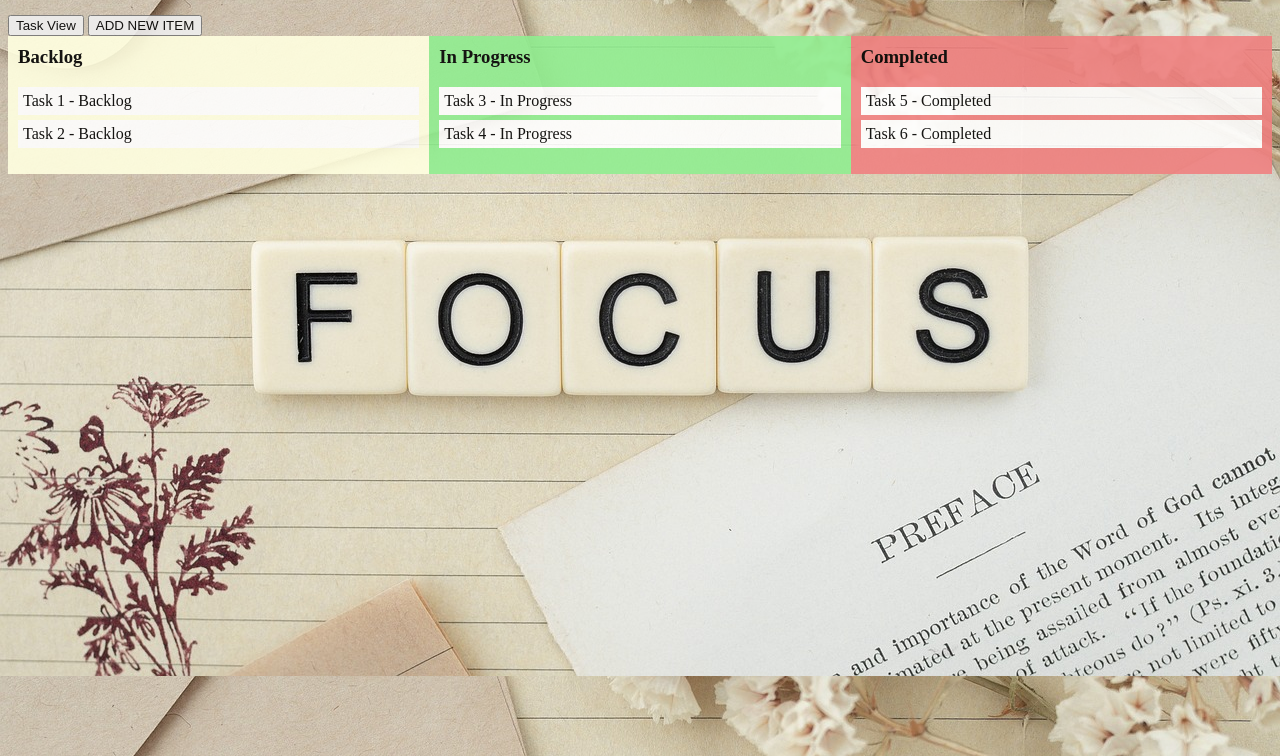
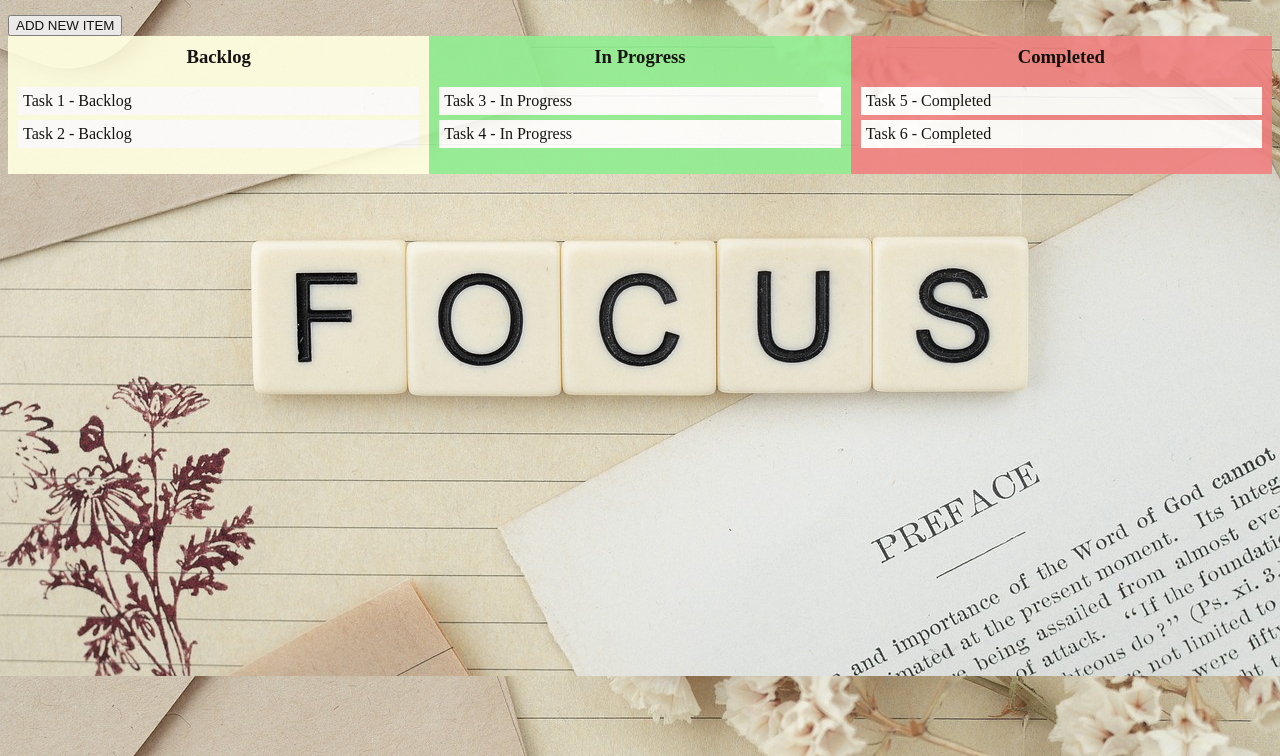
Before and after one commit to j3ffro66/CMSC_495_Final, a website: page views/InteractiveTaskMgt.html in a window 1280 px wide. Shown: the part 44-800 px from the top of the page. Drawn offline with Linux system fonts and the light colour scheme.

Commit message:
Update CSS style.

```diff
--- a/public/css/InteractiveStyles.css
+++ b/public/css/InteractiveStyles.css
@@ -11,6 +11,10 @@ body {
 .task-container {
   display: flex;
   justify-content: space-between;
+}
+
+.task-container h3 {
+  text-align: center;
 }
 
 .task-list {
--- a/views/InteractiveTaskMgt.html
+++ b/views/InteractiveTaskMgt.html
@@ -16,7 +16,7 @@
   </a>
   <div class="side-panel">
     <h3>Options</h3>
-    <a href="./TaskManagementPage"><button id="createTaskBtn">Task  View</button></a>
+    <!--Don't need as this will be seperate from todo <a href="./TaskManagementPage"><button id="createTaskBtn">Task View</button></a> -->
     <a href="./AddNewItem"><button id="createTaskBtn">ADD NEW ITEM</button></a>
   </div>
 
@@ -50,7 +50,8 @@
     </div>
   </div>
   <!-- Disrupts drag/drop functionality. Revise.
-    <script src="/routes/interactivetaskmanagement.js"></script> -->
-  <script src="/taskDragAndDrop.js"></script>
+    <script src="/routes/interactivetaskmanagement.js"></script>
+  <script src="/taskDragAndDrop.js"></script> -->
+  <script src="../routes/test.js"></script>
 </body>
 </html>
```
Also changed, not shown: views/test.html (deleted).
